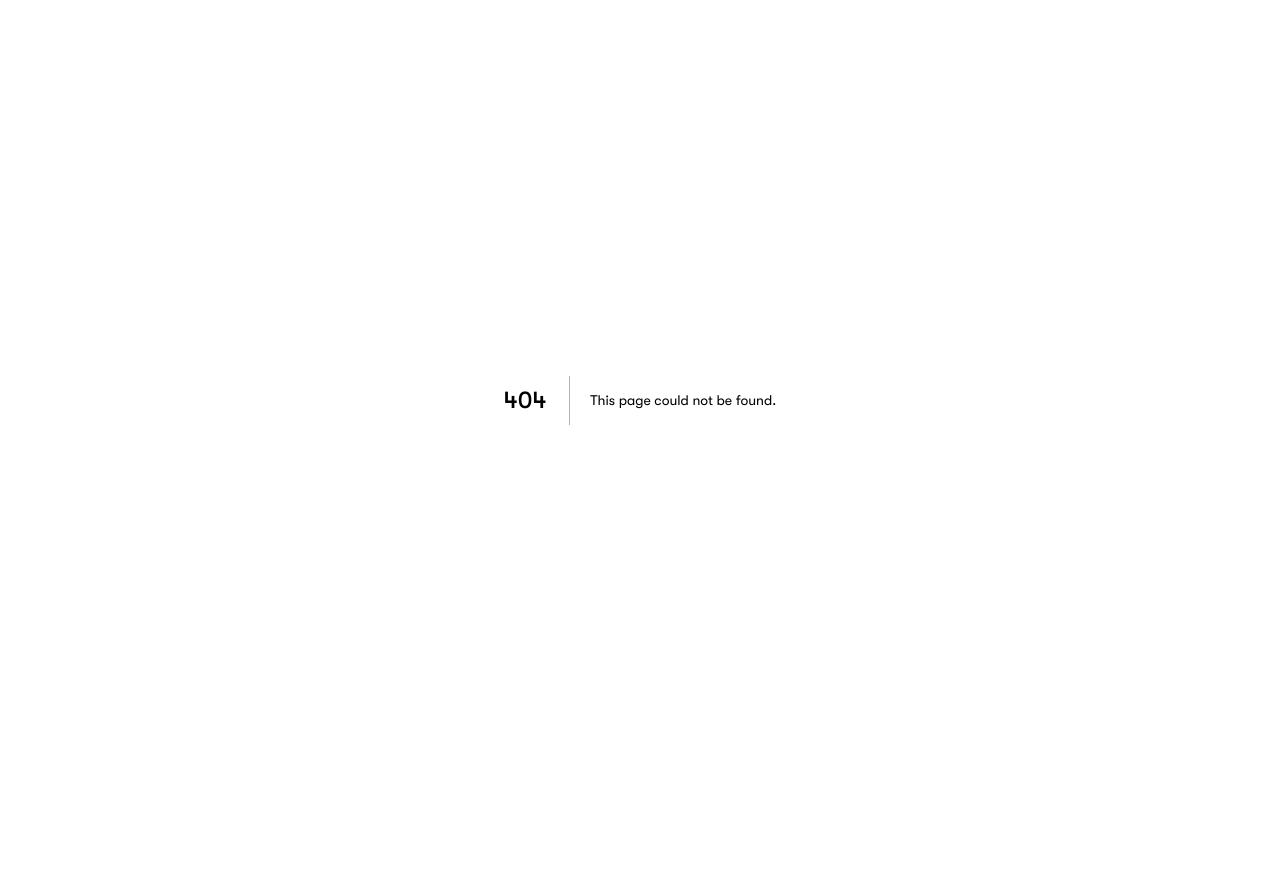
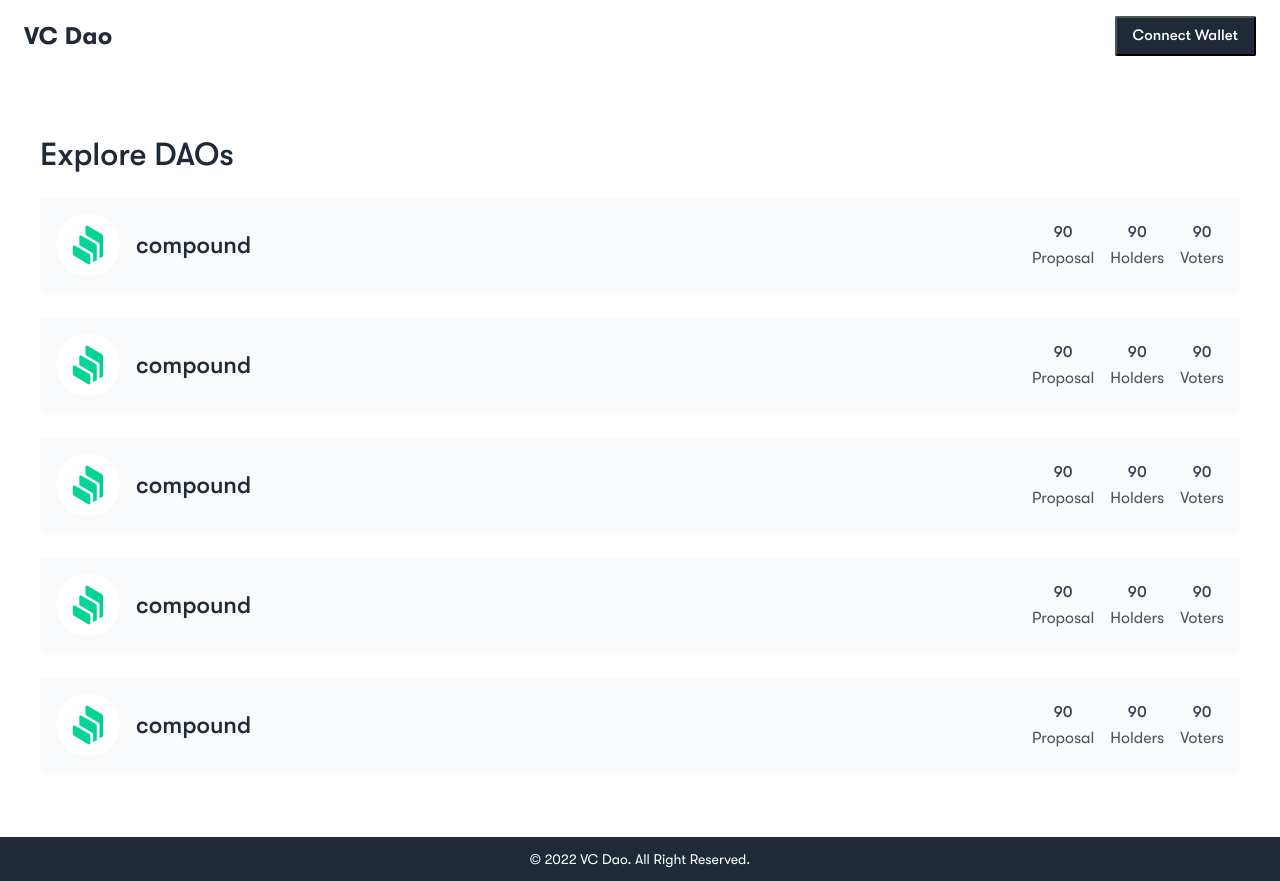
Before and after one commit to Kaarobar/VC-Dao, a Next.js app in the folder frontend/: page /daos in a window 1280 px wide. Before the commit this address had no page. Before the commit the page ends 800 px from the top, so only its background shows below. Built offline with nearby package versions, Linux system fonts and the light colour scheme.

Commit message:
daos listing page added

```diff
--- /dev/null
+++ b/frontend/src/components/Dao/DaoListingBox/index.tsx
@@ -0,0 +1,52 @@
+import React, { FC } from "react";
+
+interface Props {
+  dao: string;
+  daoIconSrc: string;
+  proposal: number;
+  holders: number;
+  voters: number;
+}
+
+const DaoListingBox: FC<Props> = ({
+  dao,
+  daoIconSrc,
+  proposal,
+  holders,
+  voters,
+}) => {
+  return (
+    <div className="rounded-md  bg-gray-50 cursor-pointer">
+      <div className="p-4">
+        <div className="flex justify-between items-center">
+          <div className="flex items-center gap-x-4">
+            <div className="h-16 w-16">
+              <img src={daoIconSrc} className="w-full h-full rounded-full" />
+            </div>
+            <div>
+              <h2 className="font-medium text-gray-800">{dao}</h2>
+            </div>
+          </div>
+          <div>
+            <div className="flex items-center justify-around gap-x-4">
+              <div className="flex justify-center flex-1 flex-col gap-y-2 text-center">
+                <span className="text-gray-700 font-medium">{proposal}</span>
+                <span className="text-gray-600">Proposal</span>
+              </div>
+              <div className="flex justify-center flex-1 flex-col gap-y-2 text-center">
+                <span className="text-gray-700 font-medium">{holders}</span>
+                <span className="text-gray-600">Holders</span>
+              </div>
+              <div className="flex justify-center flex-1 flex-col gap-y-2 text-center">
+                <span className="text-gray-700 font-medium">{voters}</span>
+                <span className="text-gray-600">Voters</span>
+              </div>
+            </div>
+          </div>
+        </div>
+      </div>
+    </div>
+  );
+};
+
+export default DaoListingBox;
--- a/frontend/src/components/Layout/Header/index.tsx
+++ b/frontend/src/components/Layout/Header/index.tsx
@@ -6,7 +6,7 @@ const Header = () => {
       <div className="py-4 px-6">
         <div className="flex items-center">
           <div className="flex-grow">
-            <h2 className="font-semibold tracking-wide">VC Dao</h2>
+            <h2 className="font-semibold tracking-wide text-gray-800">VC Dao</h2>
           </div>
           <div>
             <Button text="Connect Wallet" size="sm" withBg />
--- /dev/null
+++ b/frontend/src/pages/daos.tsx
@@ -0,0 +1,56 @@
+import React from "react";
+import DaoListingBox from "../components/Dao/DaoListingBox";
+import Layout from "../components/Layout";
+
+const Dao = () => {
+  return (
+    <Layout>
+      <div className="my-16">
+        <div className="container">
+          <div className="mb-6">
+            <h1 className="font-medium text-gray-800">Explore DAOs</h1>
+          </div>
+          <div className="space-y-6">
+            <DaoListingBox
+              dao="compound"
+              daoIconSrc="/assets/images/compound.webp"
+              proposal={90}
+              voters={90}
+              holders={90}
+            />
+            <DaoListingBox
+              dao="compound"
+              daoIconSrc="/assets/images/compound.webp"
+              proposal={90}
+              voters={90}
+              holders={90}
+            />
+            <DaoListingBox
+              dao="compound"
+              daoIconSrc="/assets/images/compound.webp"
+              proposal={90}
+              voters={90}
+              holders={90}
+            />
+            <DaoListingBox
+              dao="compound"
+              daoIconSrc="/assets/images/compound.webp"
+              proposal={90}
+              voters={90}
+              holders={90}
+            />
+            <DaoListingBox
+              dao="compound"
+              daoIconSrc="/assets/images/compound.webp"
+              proposal={90}
+              voters={90}
+              holders={90}
+            />
+          </div>
+        </div>
+      </div>
+    </Layout>
+  );
+};
+
+export default Dao;
```
